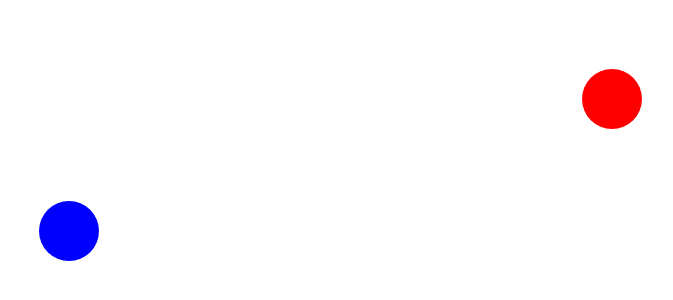
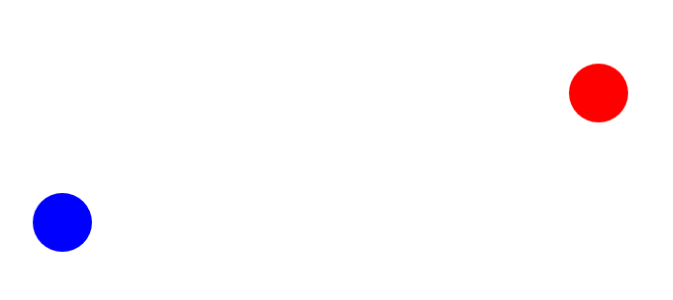
Before and after one commit to Tomvbe/fly-battleground, a website with bundled scripts: page index.html in a window 1280 px wide. Shown: the part 208-508 px from the top of the page, without its empty margins (473-1146 px from the left). Built offline with nearby package versions, Linux system fonts and the light colour scheme.

Commit message:
Add style.css

```diff
--- a/index.html
+++ b/index.html
@@ -3,6 +3,7 @@
         <title>
             Fly heaven
         </title>
+        <link rel="stylesheet" href="style.css">
     </head>
     <body>
         <canvas></canvas>
--- /dev/null
+++ b/style.css
@@ -0,0 +1,4 @@
+canvas {
+    height: 100%;
+    width: 100%;
+}
```
